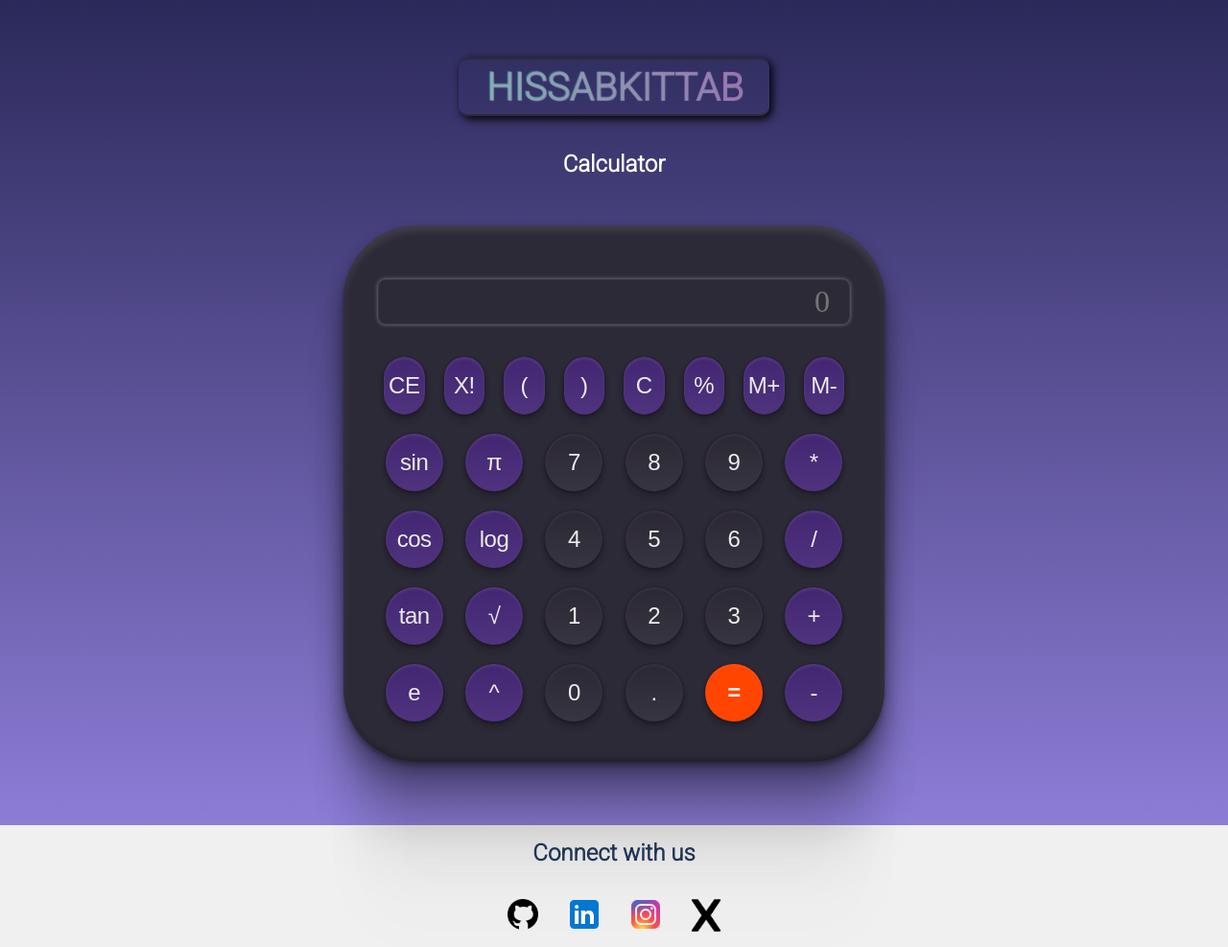
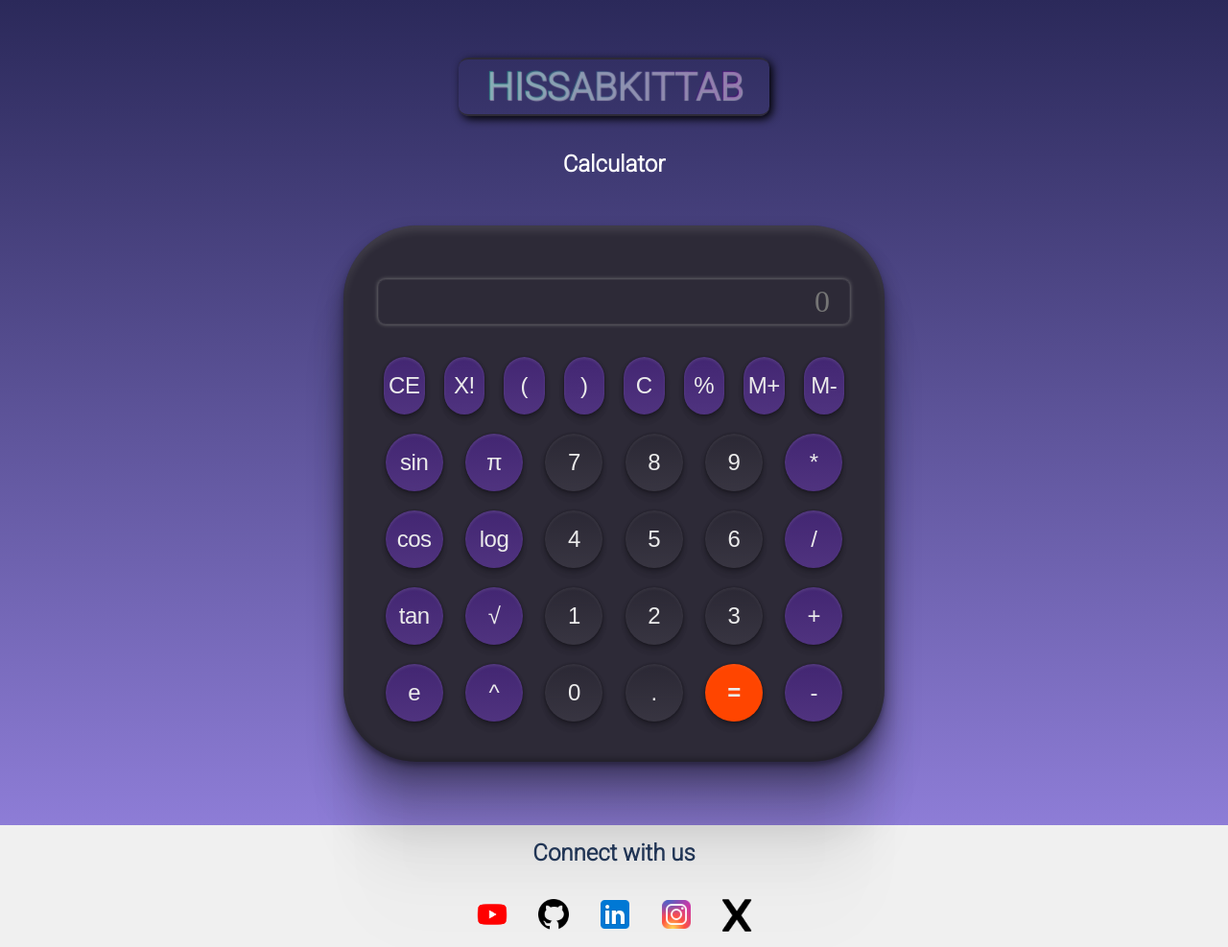
Before and after one commit to Ctoic/CalHub, a plain HTML site: page index.html in a window 1280 px wide. Shown: the whole page at 96% size. Drawn offline with Linux system fonts and the light colour scheme.

Commit message:
Added link to the creator's youtube channel alongwith a logo of youtube

```diff
--- a/index.html
+++ b/index.html
@@ -70,6 +70,7 @@
   <div class="footer__bg">
   <div class="container_footer">
   <h2 class="foot_heading"><b>Connect with us</b></h2>
+  <a href="https://www.youtube.com/@bugdetector" target="_blank"><img class="social" src="YouTube.png"></a>
   <a href="https://github.com/Ctoic" target="_blank"><img class="social" src="github.png"></a>
   <a href="https://c3akademia.com/" target="_blank"><img class="social" src="linkedin.png"></a>
   <a href="https://www.instagram.com/dev_with_ctoic" target="_blank"><img class="social" src="instagram.png"></a>
```
Also changed, not shown: YouTube.png (added).
